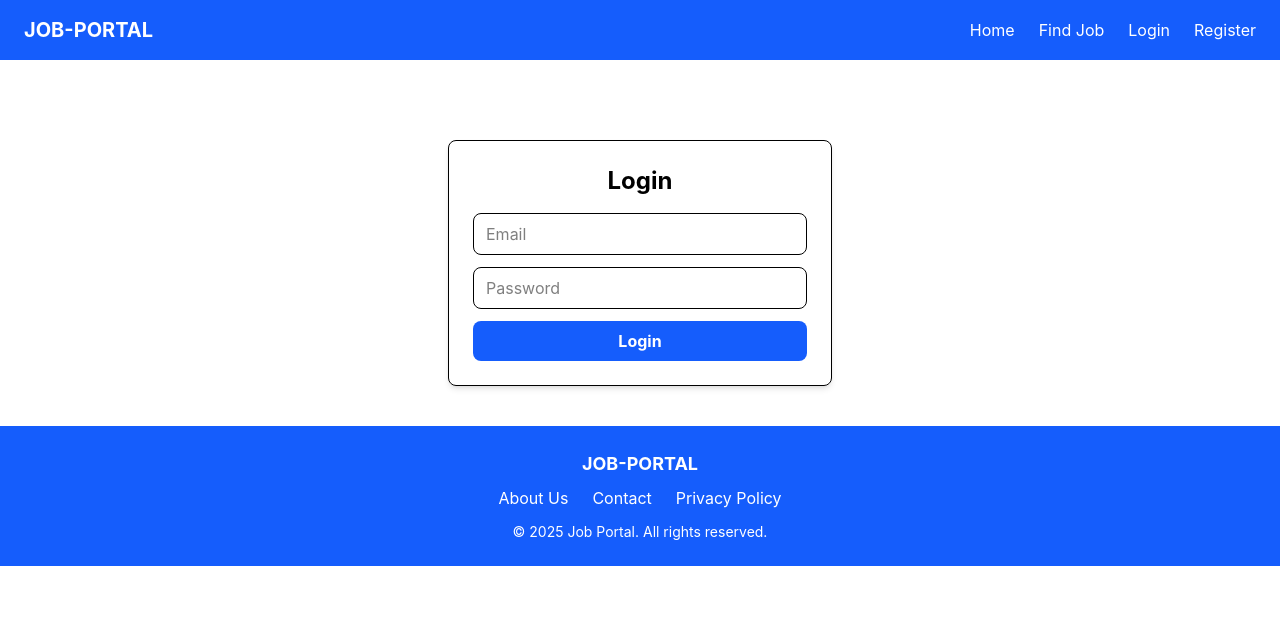
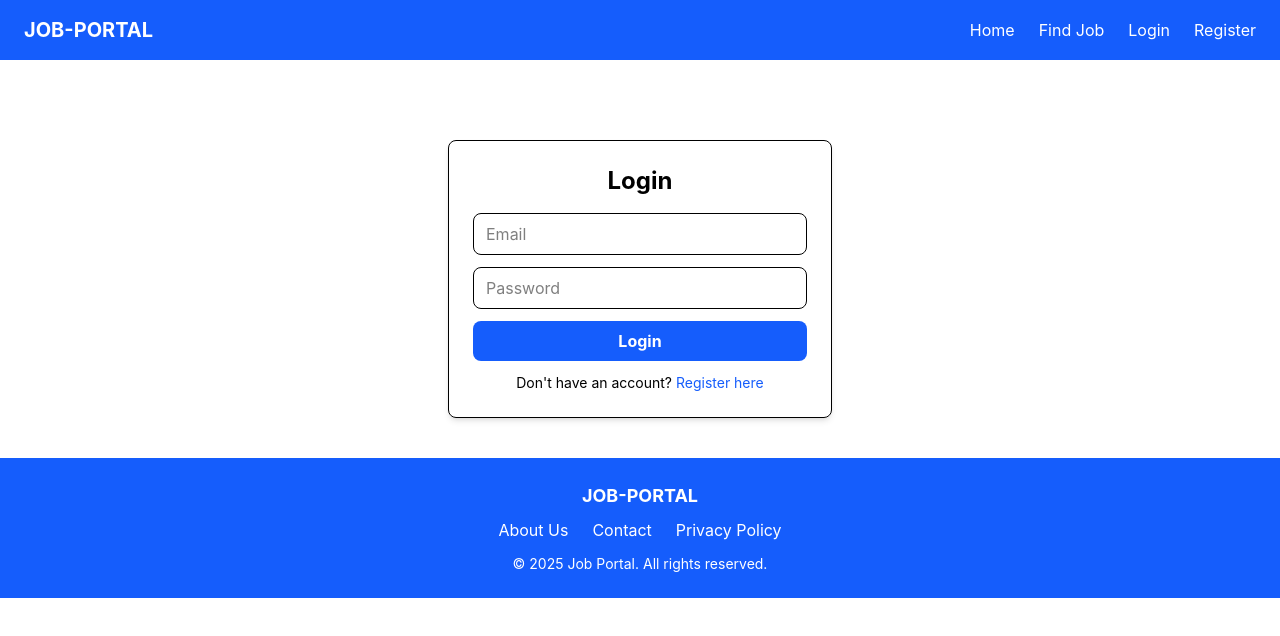
Before and after one commit to abhishekprajapativns/Job_Portal, a React (Vite) app: page /login in a window 1280 px wide. Shown: the top 636 px of the page. Built offline with nearby package versions, Linux system fonts and the light colour scheme.

Commit message:
add register link in login page

```diff
--- a/src/Pages/Login.jsx
+++ b/src/Pages/Login.jsx
@@ -1,4 +1,4 @@
-import { useNavigate } from "react-router-dom";
+import { useNavigate, Link } from "react-router-dom";
 import axios from "axios";
 import { useState } from "react";
 
@@ -50,6 +50,14 @@ function Login() {
       >
         Login
       </button>
+
+      <p className="text-center mt-3 text-sm">
+        Don't have an account?
+        <Link to="/register" className="text-blue-600">
+          {" "}
+          Register here
+        </Link>
+      </p>
     </div>
   );
 }
```
